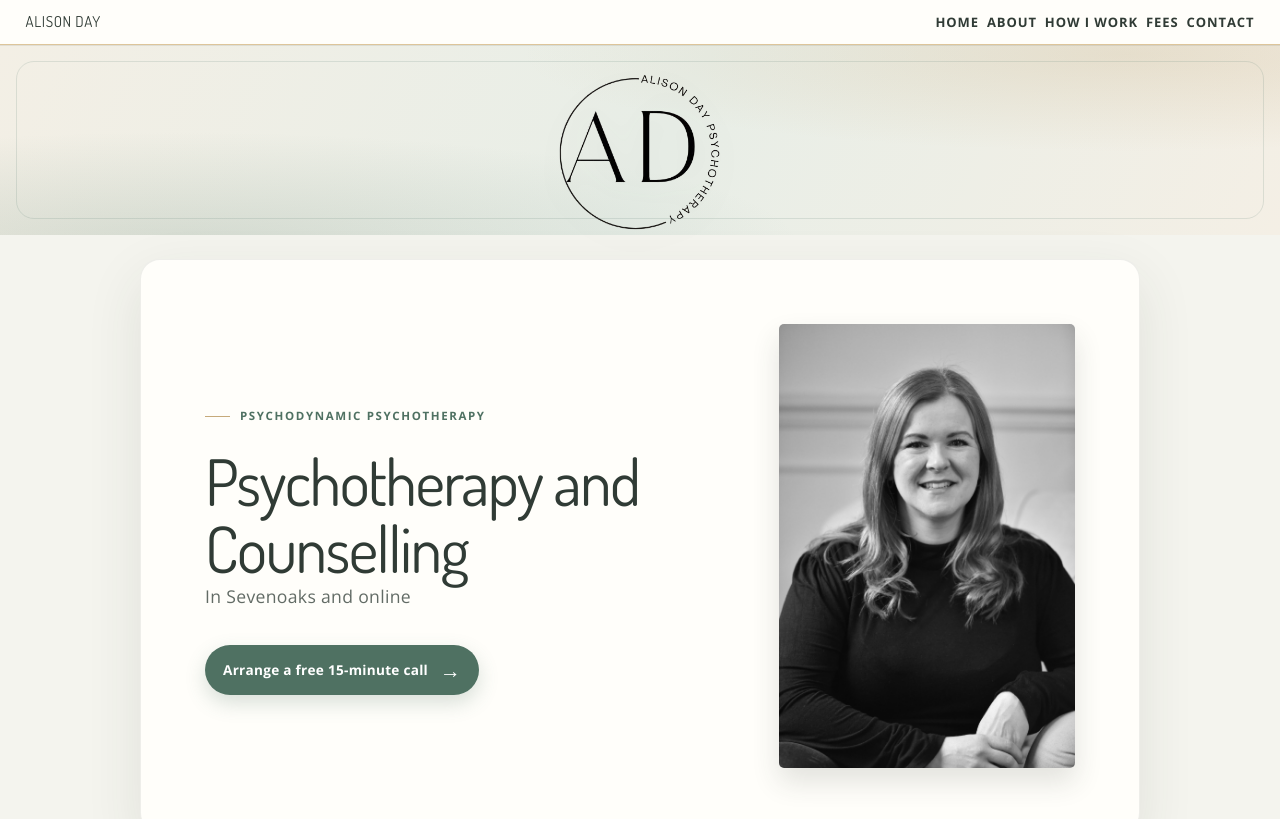
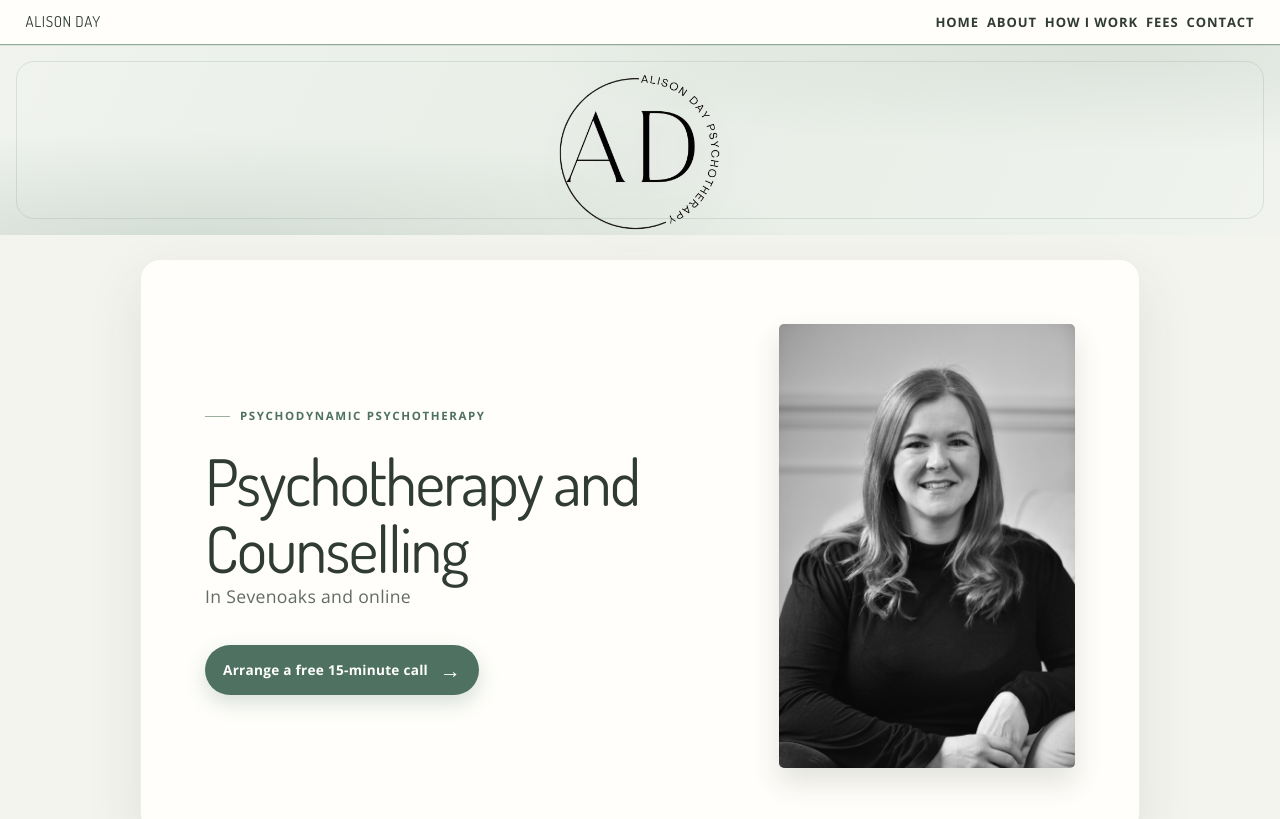
Before and after one commit to roomanald1/alison, a React (Vite) app in the folder website/: page / in a window 1280 px wide. Shown: the top 819 px of the page. Built offline with nearby package versions, Linux system fonts and the light colour scheme.

Commit message:
remove gold

```diff
--- a/website/src/assets/css/site-polish.css
+++ b/website/src/assets/css/site-polish.css
@@ -1,6 +1,11 @@
 :root {
-  --brand-primary: #c6aa7b;
-  --brand-secondary: #f4eee3;
+  --brand-primary: #9caf9f;
+  --brand-secondary: #eaf0eb;
+  --brand-color: #8ea596;
+  --brand-color2: #e8efea;
+  --brand-color3: #edf2ed;
+  --brand-color4: #f3f6f2;
+  --brand-color5: #e3ebe5;
   --accent: #668878;
   --accent-dark: #4f7162;
   --accent-light: #8eaa98;
@@ -82,8 +87,8 @@ body {
   position: relative;
   background:
     radial-gradient(ellipse at 14% 105%, rgba(102, 136, 120, .20), transparent 40%),
-    radial-gradient(ellipse at 88% 5%, rgba(198, 170, 123, .24), transparent 38%),
-    linear-gradient(115deg, #f3efe5 0%, #e8eee7 52%, #f4efe5 100%) !important;
+    radial-gradient(ellipse at 88% 5%, rgba(142, 165, 150, .18), transparent 38%),
+    linear-gradient(115deg, #f0f3ee 0%, #e8eee7 52%, #f0f3ee 100%) !important;
 }
 .page-section > div[style*="width: 100vw"]::after {
   content: "";
@@ -300,7 +305,7 @@ body {
 #contact.page-section {
   padding: 72px 0;
   border-top: 1px solid rgba(102, 136, 120, .22) !important;
-  background: linear-gradient(145deg, #f3f5ef, #f6efe3) !important;
+  background: linear-gradient(145deg, #f3f5ef, #edf2ed) !important;
 }
 #contact .section-title { color: var(--text-dark); }
 #contact .ci-title { color: var(--accent-dark); font-weight: 700; letter-spacing: .1em; }
@@ -793,3 +798,13 @@ body {
   border-radius: 0 0 12px 12px;
 }
 .home-copy > div > h2:last-of-type + p + p { border-radius: 0; }
+
+/* Override legacy warm-gold theme values used by the fixed navigation and shared sections. */
+body {
+  --brand-color: #8ea596;
+  --brand-color2: #e8efea;
+  --brand-color3: #edf2ed;
+  --brand-color4: #f3f6f2;
+  --brand-color5: #e3ebe5;
+}
+.main-nav { border-bottom-color: var(--accent-light); }
--- a/website/src/assets/css/theme-variables.css
+++ b/website/src/assets/css/theme-variables.css
@@ -1,7 +1,7 @@
 :root {
   /* Primary brand colors */
-  --brand-primary: #ddc59a;
-  --brand-secondary: #f2e9d89f;
+  --brand-primary: #9caf9f;
+  --brand-secondary: #eaf0eb;
 
   /* New accent color - sage green */
   --accent: #6b9e8a;
```
Also changed, not shown: website/src/assets/css/style.css.
